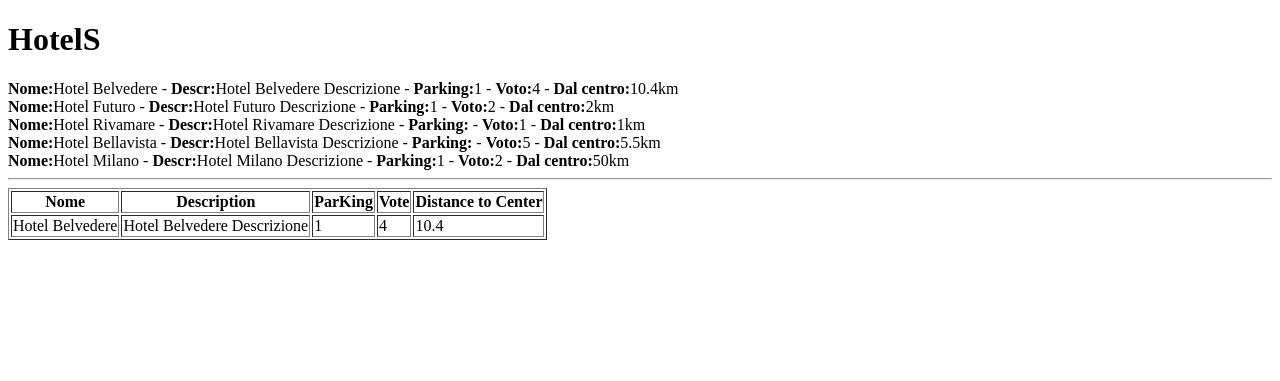
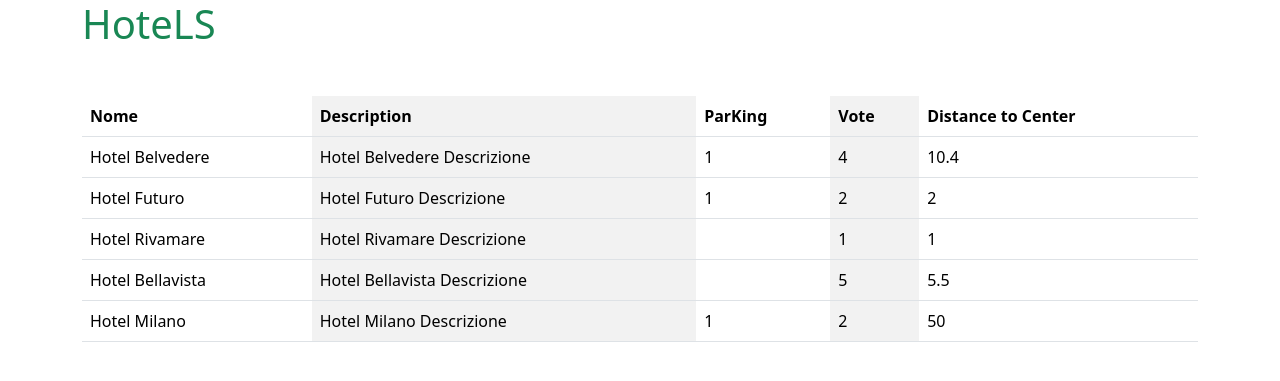
Before and after one commit to NicolaTeora/php-hotel, a PHP site: page / in a window 1280 px wide. Shown: the top 381 px of the page. Run offline with PHP 8.4, Linux system fonts and the light colour scheme.

Commit message:
feat: add bootstrap

```diff
--- a/index.php
+++ b/index.php
@@ -7,11 +7,18 @@
     <meta charset="UTF-8">
     <meta name="viewport" content="width=device-width, initial-scale=1.0">
     <title>Hotel</title>
+
+    <link href="https://cdn.jsdelivr.net/npm/bootstrap@5.3.3/dist/css/bootstrap.min.css" rel="stylesheet" integrity="sha384-QWTKZyjpPEjISv5WaRU9OFeRpok6YctnYmDr5pNlyT2bRjXh0JMhjY6hW+ALEwIH" crossorigin="anonymous">
 </head>
 <body>
-    <h1>HotelS</h1>
 
-    <?php foreach ($hotels as $hotel) {
+    <div class="container">
+        <h1 class="text-success">HoteLS</h1>
+
+        <!-- stampo lista array (modo esteso) -->
+        <?php
+        /*
+        foreach ($hotels as $hotel) {
             echo "<b>Nome:</b>" . $hotel['name'] . " - ";
             echo "<b>Descr:</b>" . $hotel['description'] . " - ";
             echo "<b>Parking:</b>" . $hotel['parking'] . " - ";
@@ -19,10 +26,11 @@
             echo "<b>Dal centro:</b>" . $hotel['distance_to_center'] . "km <br>";
 
         }
+        */
+        ?>
 
-    ?>
-<hr>
-    <table border= 1px >
+        <!-- stampo in tabella -->
+        <table class="table table-striped-columns mt-5" >
             <tr>
                 <th>Nome</th>
                 <th>Description</th>
@@ -30,16 +38,20 @@
                 <th>Vote</th>
                 <th>Distance to Center</th>
             </tr>
+            <?php foreach ($hotels as $hotel): ?>
             <tr>
-            <td> <?= $hotels[0]['name'] ?> </td>
-            <td> <?= $hotels[0]['description'] ?> </td>
-            <td> <?= $hotels[0]['parking'] ?> </td>
-            <td> <?= $hotels[0]['vote'] ?></td>
-            <td> <?= $hotels[0]['distance_to_center'] ?></td>
+                <td> <?= $hotel['name'] ?> </td>
+                <td> <?= $hotel['description'] ?> </td>
+                <td> <?= $hotel['parking'] ?> </td>
+                <td> <?= $hotel['vote'] ?></td>
+                <td> <?= $hotel['distance_to_center'] ?></td>
             </tr>
-
+            <?php endforeach; ?>
 
         </table>
+    </div>
+
+    <script src="https://cdnjs.cloudflare.com/ajax/libs/bootstrap/5.3.3/js/bootstrap.min.js" integrity="sha512-ykZ1QQr0Jy/4ZkvKuqWn4iF3lqPZyij9iRv6sGqLRdTPkY69YX6+7wvVGmsdBbiIfN/8OdsI7HABjvEok6ZopQ==" crossorigin="anonymous" referrerpolicy="no-referrer"></script>
 
 </body>
 </html>
```
Lines whose indentation alone changed are shown as unchanged.
